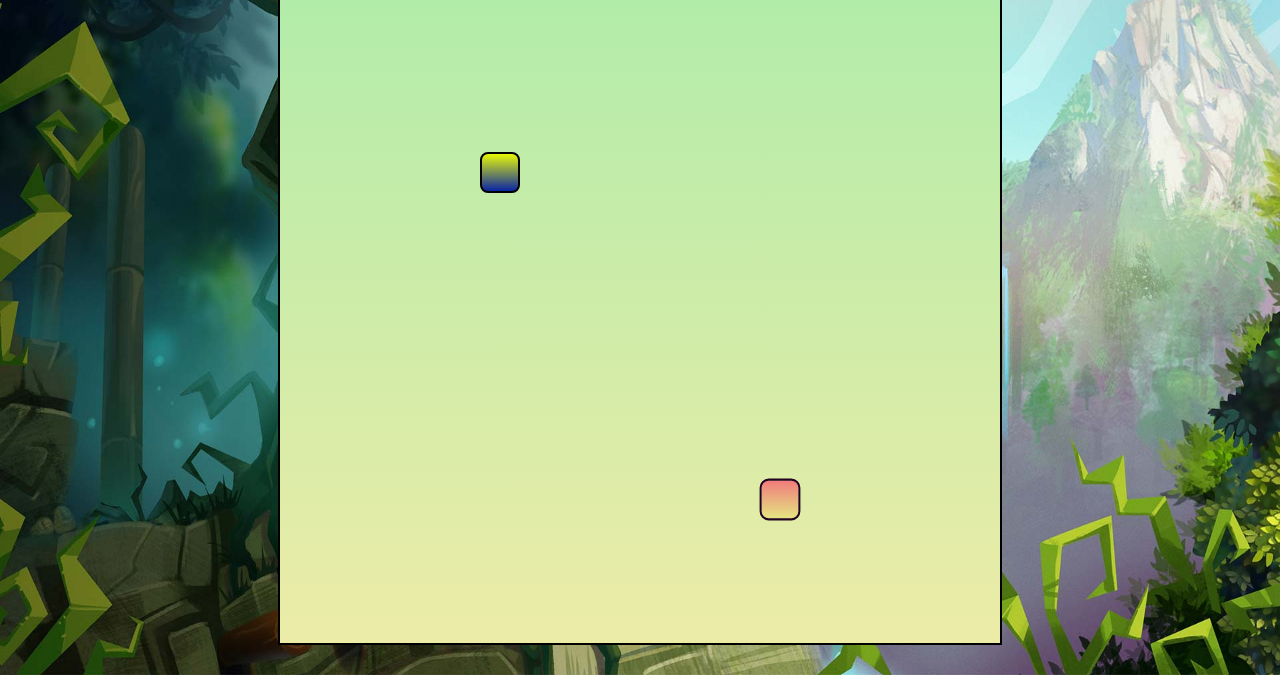
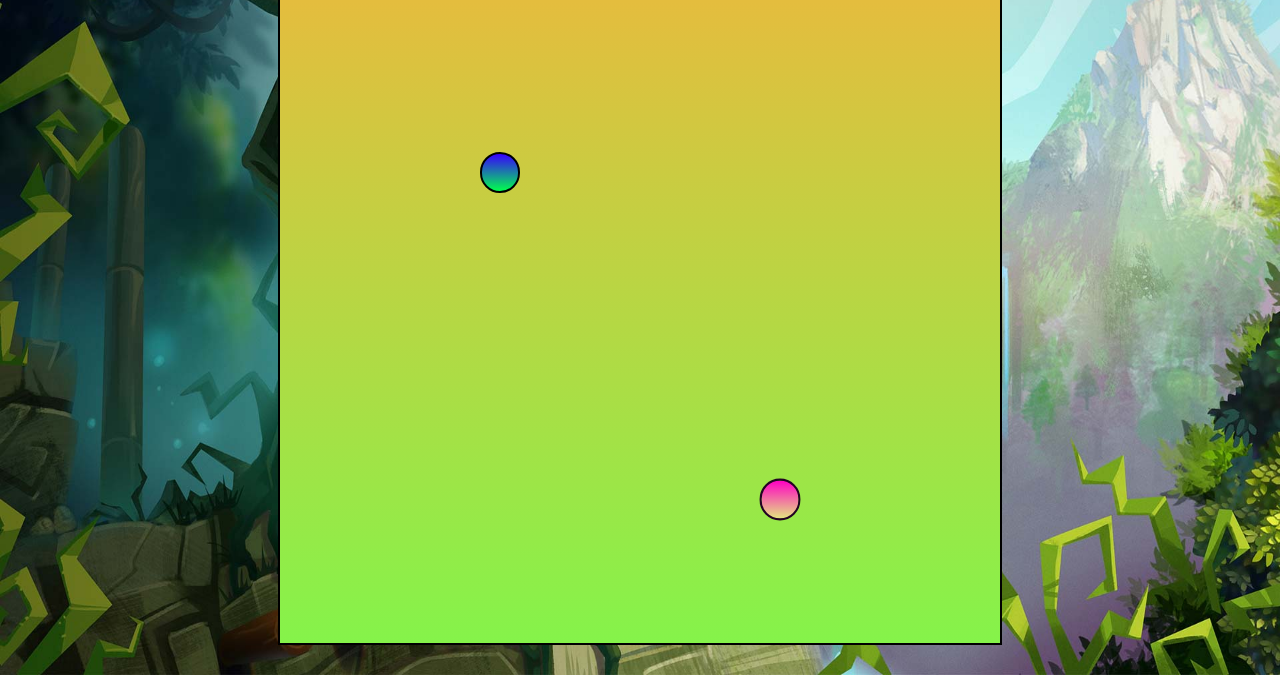
Before and after one commit to vikasjainn/snake-Game-in-Javascript, a plain HTML site: page SnakeJsGame-main/index.html in a window 1280 px wide. Shown: the part 125-800 px from the top of the page. Drawn offline with Linux system fonts and the light colour scheme; a web font is replaced by a local one.

Commit message:
Update style.css

```diff
--- a/SnakeJsGame-main/css/style.css
+++ b/SnakeJsGame-main/css/style.css
@@ -1,3 +1,4 @@
+/* developed by Vikas Jain */
 @import url('https://fonts.googleapis.com/css2?family=New+Tegomin&display=swap');
 *{
     padding: 0;
@@ -33,7 +34,7 @@
 }
 
 #board{
-    background: linear-gradient(rgb(170, 236, 170), rgb(236, 236, 167));
+    background: linear-gradient(rgb(242, 181, 60), rgb(133, 243, 74));
     width: 90vmin;
     height: 92vmin;
     border: 2px solid black;
@@ -43,20 +44,20 @@
 }
 
 .head{
-    background: linear-gradient(rgb(240, 124, 124), rgb(228, 228, 129));
+    background: linear-gradient(rgb(255, 0, 195), rgb(228, 228, 129));
     border: 2px solid rgb(34, 4, 34);
     transform: scale(1.02);
-    border-radius: 9px;
+    border-radius: 90px;
 }
 
 .snake{
-    background-color: rgb(24, 125, 241);
-    border: .25vmin solid white;
-    border-radius: 12px;
+    background-color: rgb(243, 86, 68);
+    border: .25vmin solid rgb(208, 255, 0);
+    border-radius: 90px;
 }
 
 .food{
-    background: linear-gradient(rgb(232, 248, 7), rgb(8, 37, 165));
+    background: linear-gradient(rgb(55, 0, 255), rgb(0, 255, 76));
     border: .25vmin solid black;
-    border-radius: 8px;
+    border-radius: 90px;
 }
```
